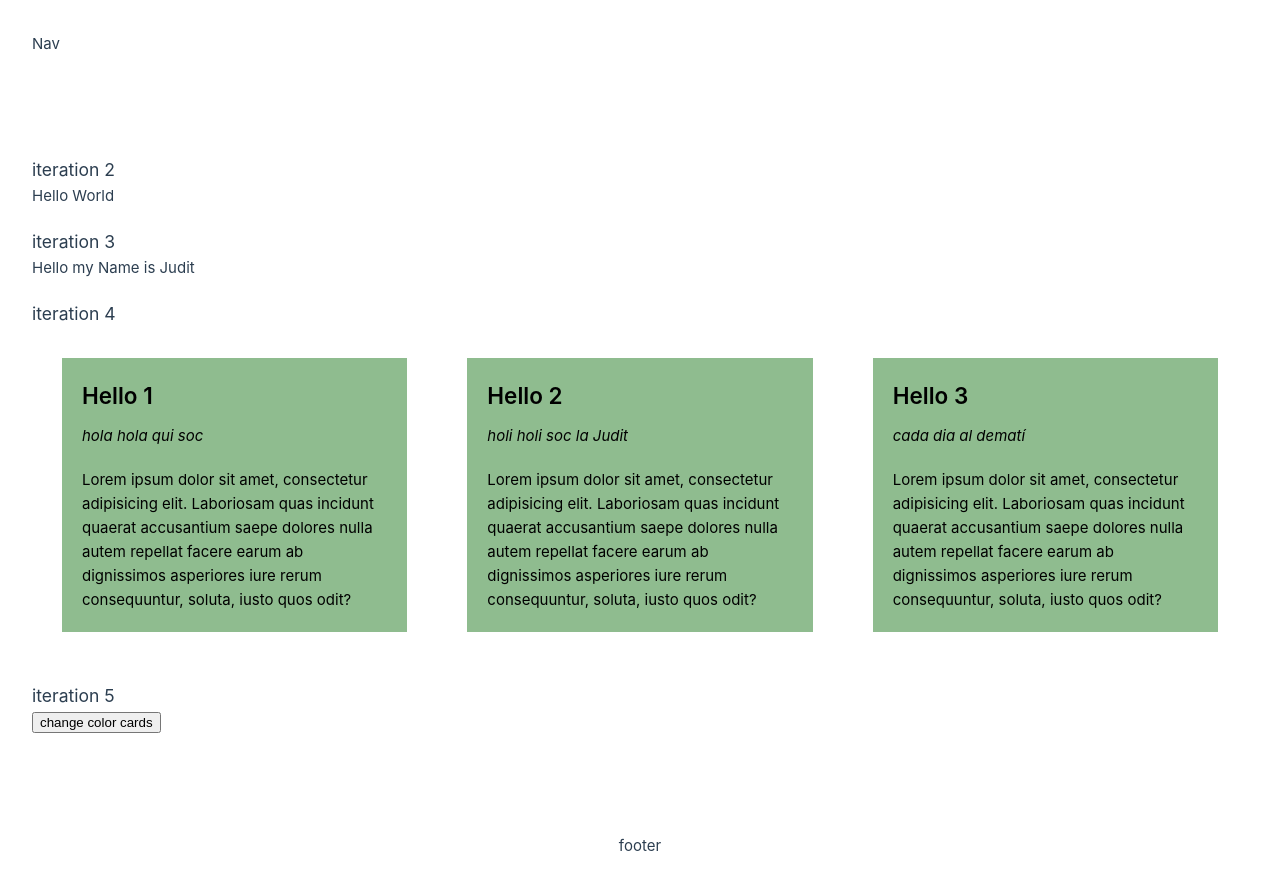
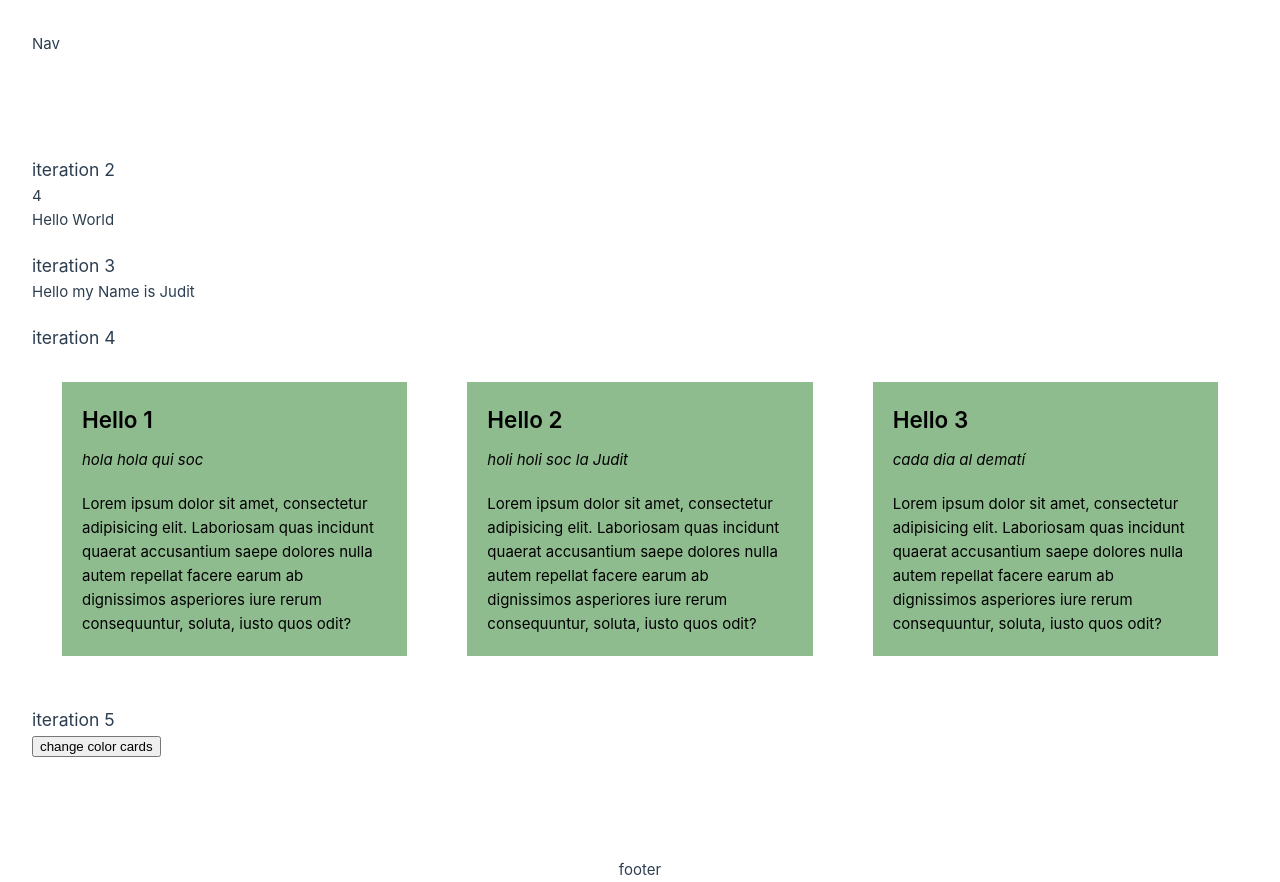
Before and after one commit to Juditbv/lab-vue-basics, a Vue app: page / in a window 1280 px wide. Before the commit the page ends 858 px from the top, so only its background shows below. Built offline with nearby package versions, Linux system fonts and the light colour scheme.

Commit message:
FINISH iteration 2

```diff
--- a/src/components/Iteration2.vue
+++ b/src/components/Iteration2.vue
@@ -9,6 +9,7 @@
 <template>
 	<div>
 		<h3>iteration 2</h3>
+		<p>{{ 2 + 2 }}</p>
 		<p>{{ string() }}</p>
 	</div>
 </template>
```
